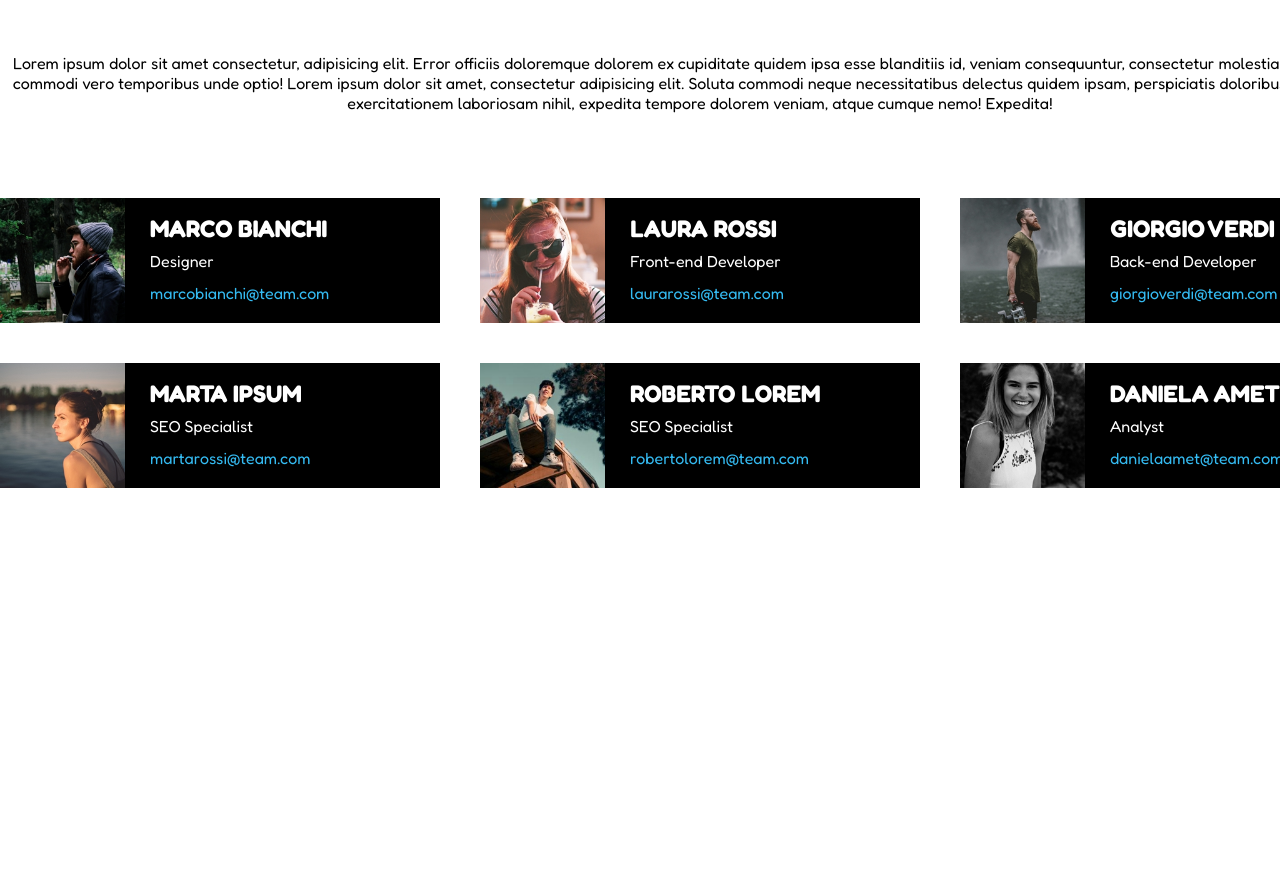
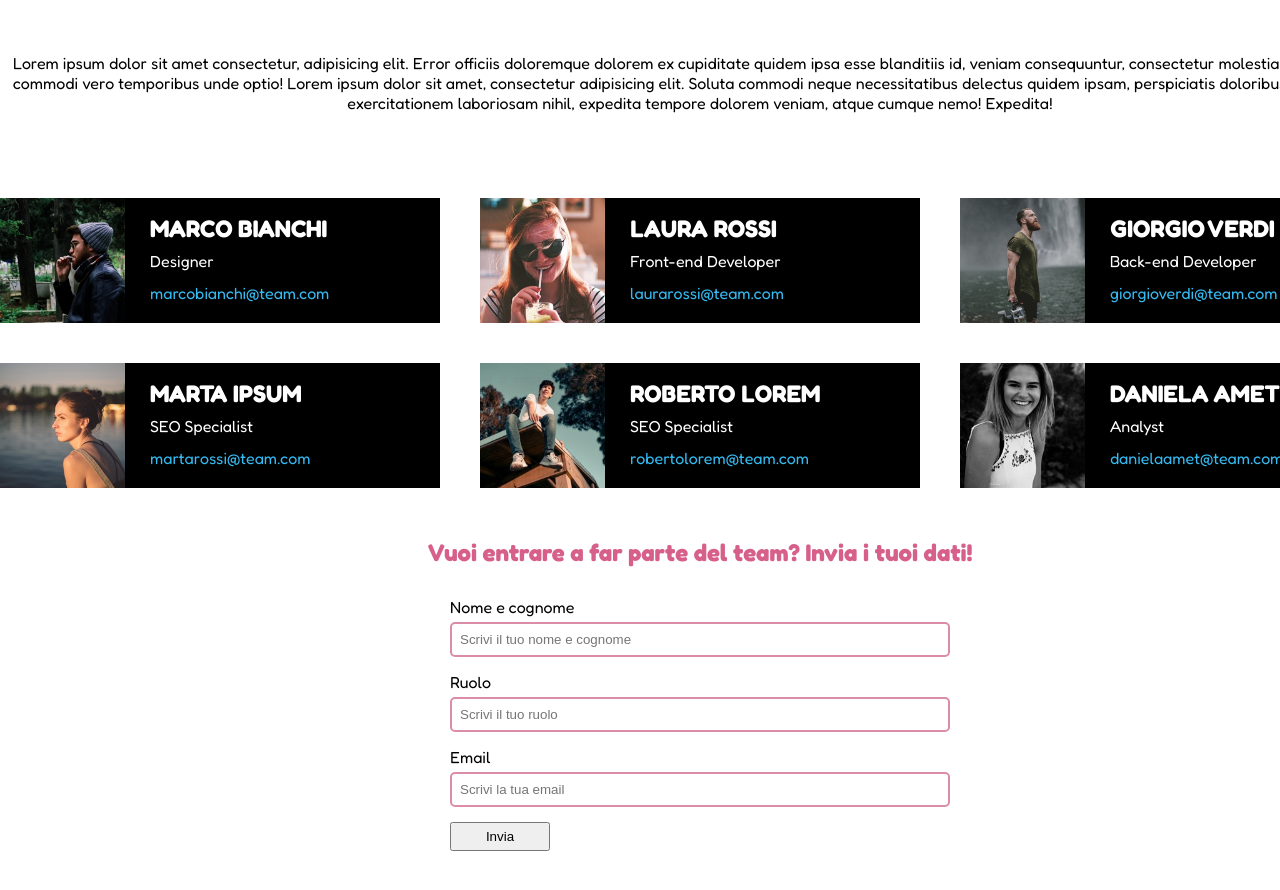
Before and after one commit to AngelaFerraro18/js-our-team, a plain HTML site: page index.html in a window 1280 px wide. Shown: the part 150-1040 px from the top of the page. Before the commit the page ends 800 px from the top, so only its background shows below. Drawn offline with Linux system fonts and the light colour scheme; a web font is replaced by a local one.

Commit message:
feat: create form with style

```diff
--- a/css/style.css
+++ b/css/style.css
@@ -4,7 +4,7 @@
     box-sizing: border-box;
 }
 
-img{
+img {
     display: block;
     /* width: 100%; */
 }
@@ -27,26 +27,26 @@ header h1 {
 
 }
 
-header p{
+header p {
     text-align: center;
     margin-bottom: 85px;
 }
 
 /* main */
 
-main div.member-card{
+main div.member-card {
     display: flex;
     align-items: center;
     background-color: #000;
     width: calc((100% - 80px) / 3);
 }
 
-main div.member-card img{
+main div.member-card img {
     width: 125px;
     flex-shrink: 0;
 }
 
-main div.info-card{
+main div.info-card {
     color: #fff;
     flex-grow: 1;
     padding: 0 25px;
@@ -54,21 +54,51 @@ main div.info-card{
 
 }
 
-main div.info-card h2{
+main div.info-card h2 {
     text-transform: uppercase;
 }
 
-main div.info-card span{
+main div.info-card span {
     display: block;
 }
 
-main div.info-card a{
+main div.info-card a {
     text-decoration: none;
     color: #35bbf2;
 }
 
-main div.cards-grid{
+main div.cards-grid {
     display: flex;
     flex-wrap: wrap;
     gap: 40px;
+    margin-bottom: 50px;
 }
+
+
+/* form */
+
+main form h2 {
+    text-align: center;
+    margin-bottom: 30px;
+    color: #d6608a;
+}
+
+main form div.user-inputs {
+    display: flex;
+    width: 500px;
+    margin: auto;
+    flex-direction: column;
+    gap: 5px;
+}
+
+main form div.user-inputs> input{
+    padding: 8px;
+    border: 2px solid #db8da8;
+    border-radius: 5px;
+    margin-bottom: 10px;
+}
+
+main form div.user-inputs button{
+    width: 100px;
+    padding: 5px;
+}
--- a/index.html
+++ b/index.html
@@ -27,6 +27,8 @@
 
     <!-- corpo della pagina -->
     <main>
+
+        <!-- sezione cards dei membri del team -->
         <div class="cards-grid">
             <div class="member-card">
                 <img src="img/male1.png" alt="ragazzo-1">
@@ -36,8 +38,24 @@
                     <a href="#">marcobianchi@team.com</a>
                 </div>
             </div>
+        </div>
 
-        </div>
+        <!-- form per gli utenti -->
+
+        <form action="index.html">
+            <h2>Vuoi entrare a far parte del team? Invia i tuoi dati!</h2>
+            <div class="user-inputs">
+                <label for="name-input">Nome e cognome</label>
+                <input id="name-input" type="text" placeholder="Scrivi il tuo nome e cognome">
+                <label for="role-input">Ruolo</label>
+                <input id="role-input" type="text" placeholder="Scrivi il tuo ruolo">
+                <label for="email-input">Email</label>
+                <input id="email-input" type="email" placeholder="Scrivi la tua email">
+
+                <button>Invia</button>
+            </div>
+        </form>
+
     </main>
 
     <!-- main js -->
```
